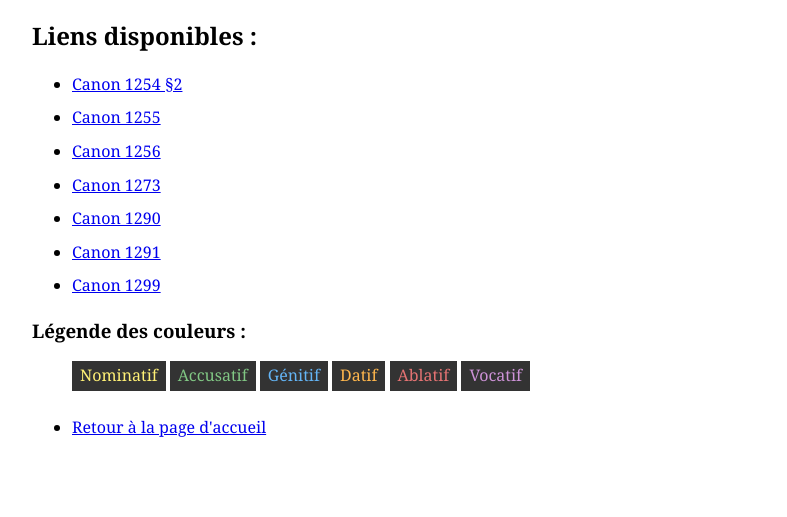
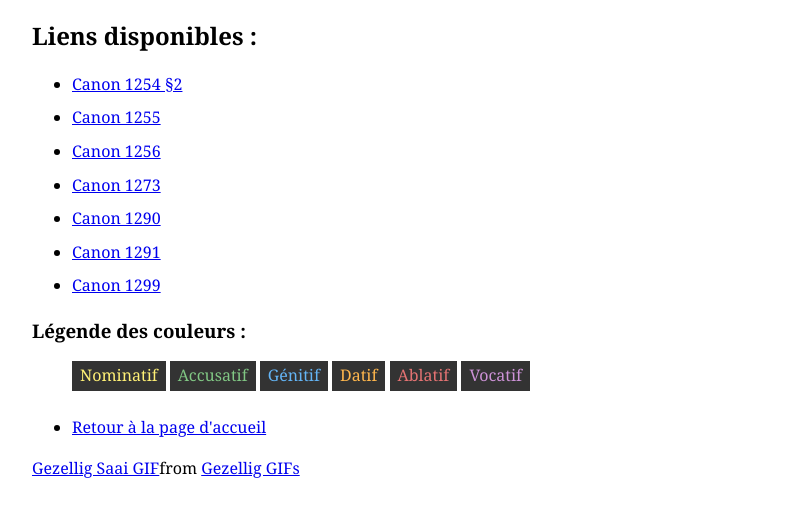
Before and after one commit to elibruyere/Liber-5, a plain HTML site: page index.html in a window 1280 px wide. Shown: the part 107-624 px from the top of the page, without its empty margins (8-795 px from the left). Drawn offline with Linux system fonts and the light colour scheme; a script that the page names is missing.

Commit message:
Update index.html

```diff
--- a/index.html
+++ b/index.html
@@ -44,6 +44,7 @@
     <li><a href="https://elibruyere.github.io/analyses-canoniques/">Retour à la page d'accueil</a></li>
   </ul>
 
+<div class="tenor-gif-embed" data-postid="17310363014939843476" data-share-method="host" data-aspect-ratio="1.22059" data-width="100%"><a href="https://tenor.com/view/gezellig-saai-brabantinbeelden-brabant-in-beelden-non-gif-17310363014939843476">Gezellig Saai GIF</a>from <a href="https://tenor.com/search/gezellig-gifs">Gezellig GIFs</a></div> <script type="text/javascript" async src="https://tenor.com/embed.js"></script>
 
 </body>
 </html>
```
